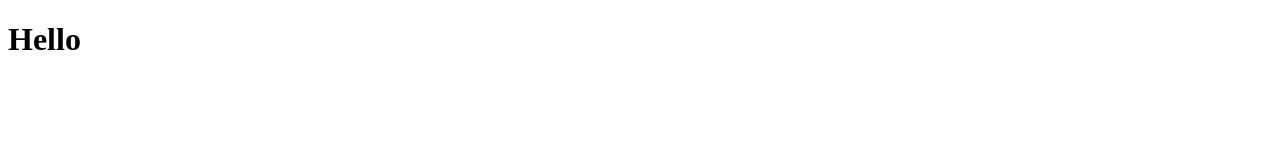
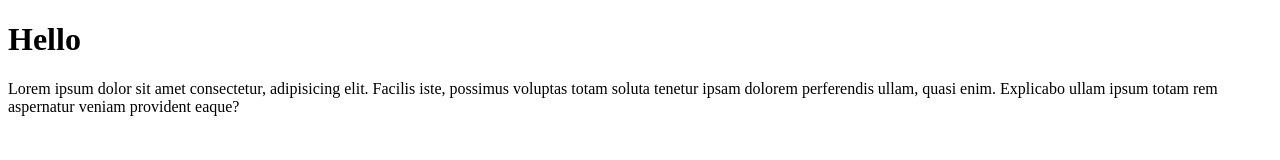
Before and after one commit to aayusoni31/Comprehensive-Medical-Record-System, a plain HTML site: page index.html in a window 1280 px wide. Drawn offline with Linux system fonts and the light colour scheme.

Commit message:
initial commit

```diff
--- a/index.html
+++ b/index.html
@@ -7,5 +7,11 @@
   </head>
   <body>
     <h1>Hello</h1>
+    <p>
+      Lorem ipsum dolor sit amet consectetur, adipisicing elit. Facilis iste,
+      possimus voluptas totam soluta tenetur ipsam dolorem perferendis ullam,
+      quasi enim. Explicabo ullam ipsum totam rem aspernatur veniam provident
+      eaque?
+    </p>
   </body>
 </html>
```
